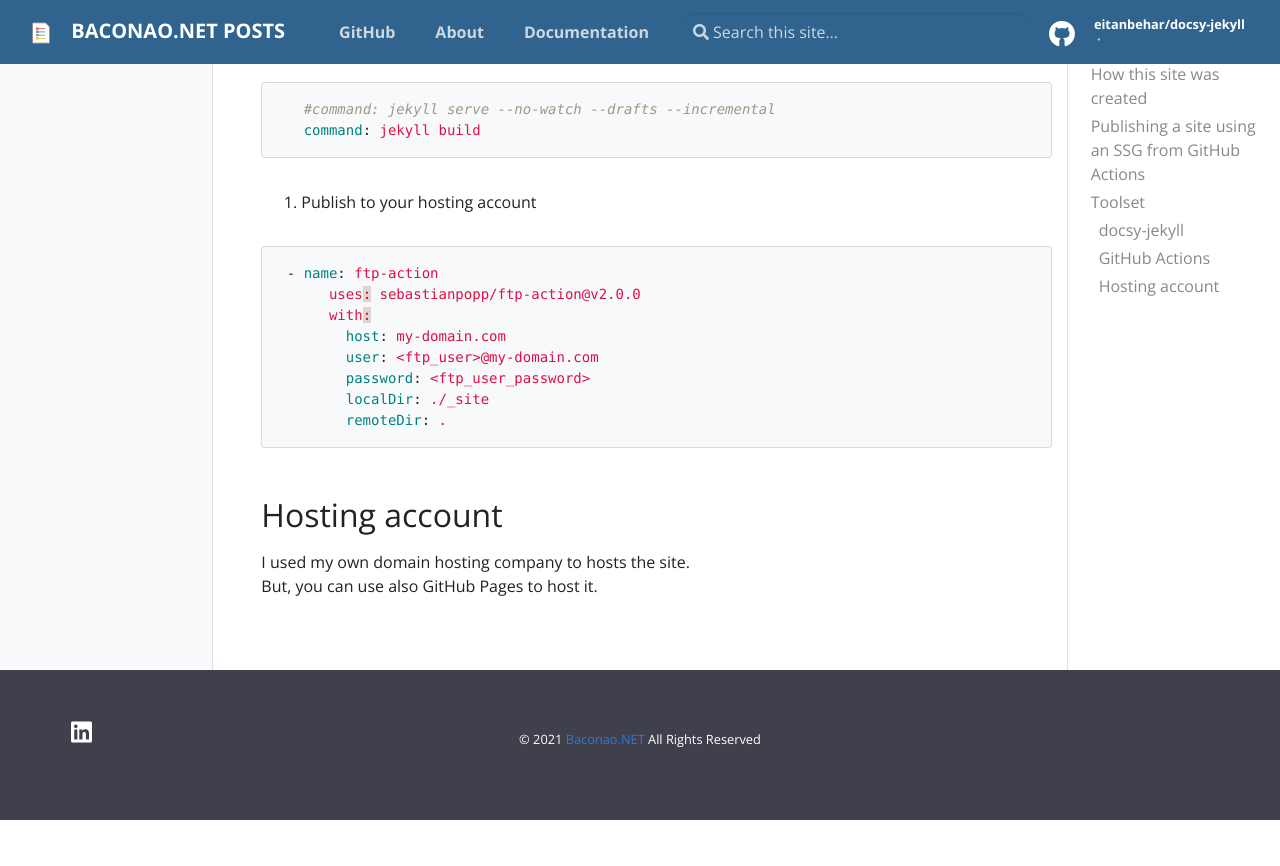
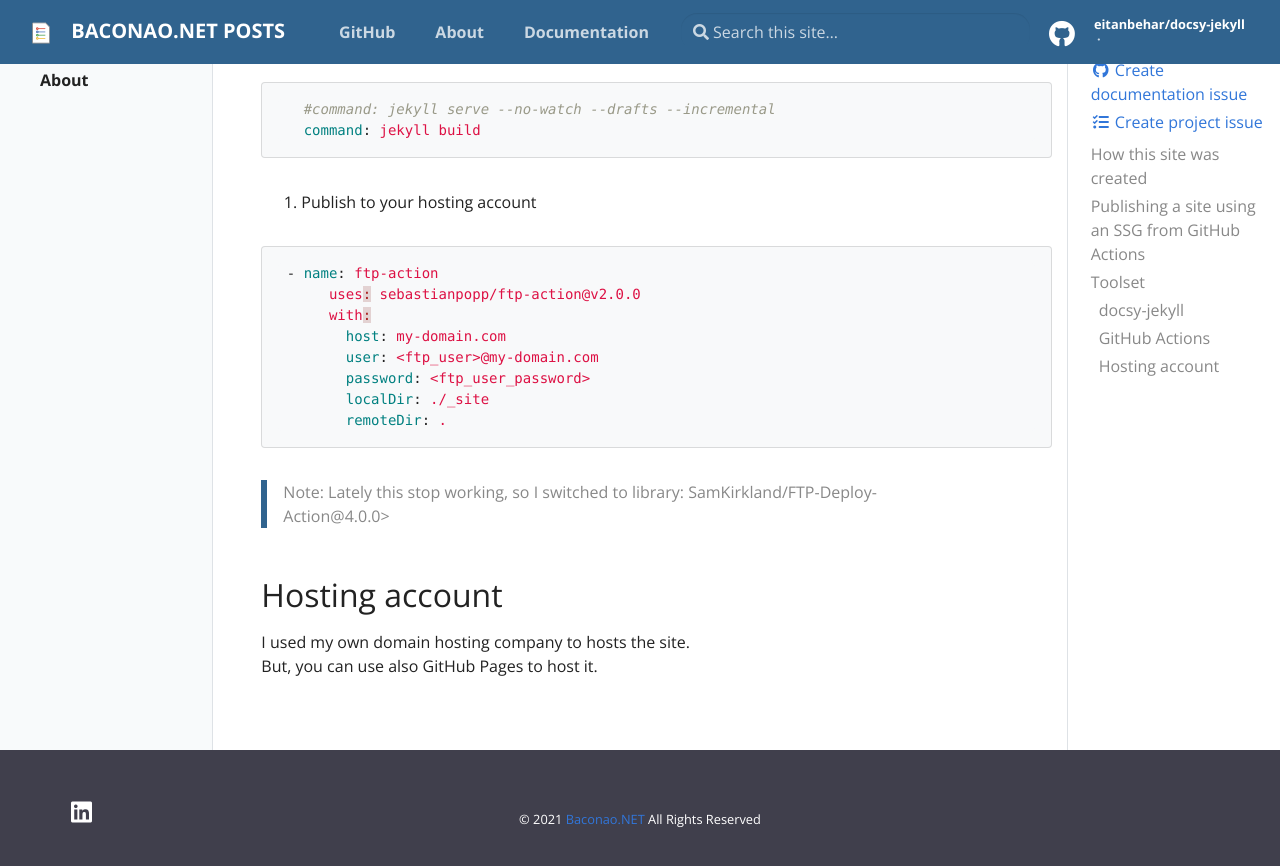
Before and after one commit to eitanbehar/docsy-jekyll, a Jekyll site: the page built from _posts/2021-03-12-how-this-site-was-created.md, in a window 1280 px wide and 900 px high, scrolled down 1399 px. Shown: the top 866 px of the window. Built offline with Jekyll 4.4.1, drawn with Linux system fonts in a browser that asks for light colours; our own code applies the rules of GitHub Pages for plain Markdown files; before the commit the page ends 2219 px from its top, so only the background shows below that.

Commit message:
Update 2021-03-12-how-this-site-was-created.md

```diff
--- a/_posts/2021-03-12-how-this-site-was-created.md
+++ b/_posts/2021-03-12-how-this-site-was-created.md
@@ -74,6 +74,8 @@ So, change it to only `build`:
         remoteDir: .
 ~~~
 
+> Note: Lately this stop working, so I switched to library: SamKirkland/FTP-Deploy-Action@4.0.0>
+
 ## Hosting account
 
 I used my own domain hosting company to hosts the site.
```
